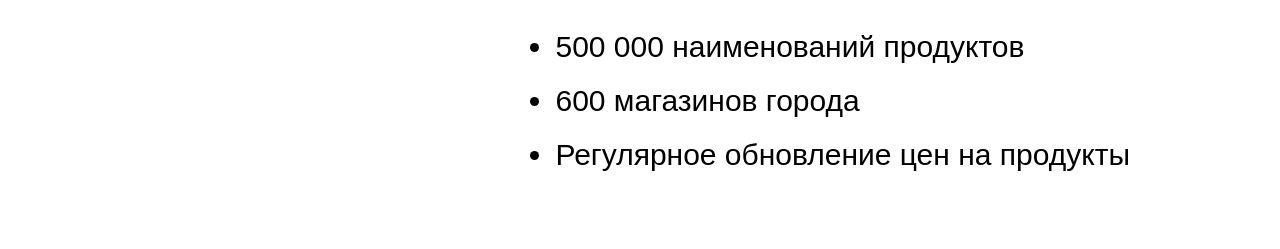
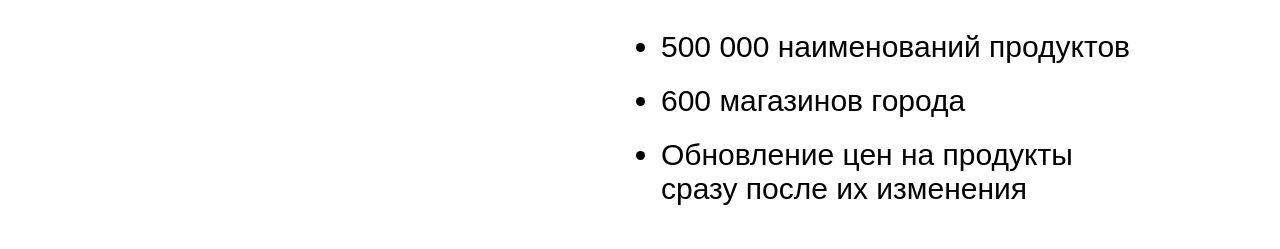
Before and after one commit to VasiliiKuznecov/landing, a plain HTML site: page index.html in a window 1280 px wide. Shown: the part 3340-3589 px from the top of the page. Drawn offline with Linux system fonts and the light colour scheme.

Commit message:
обновление цен как будет

```diff
--- a/index.html
+++ b/index.html
@@ -91,7 +91,7 @@
                         600 магазинов города
                     </li>
                     <li>
-                        Регулярное обновление цен на продукты
+                        Обновление цен на продукты<br> сразу после их изменения
                     </li>
                 </ul>
                 <p>
```
